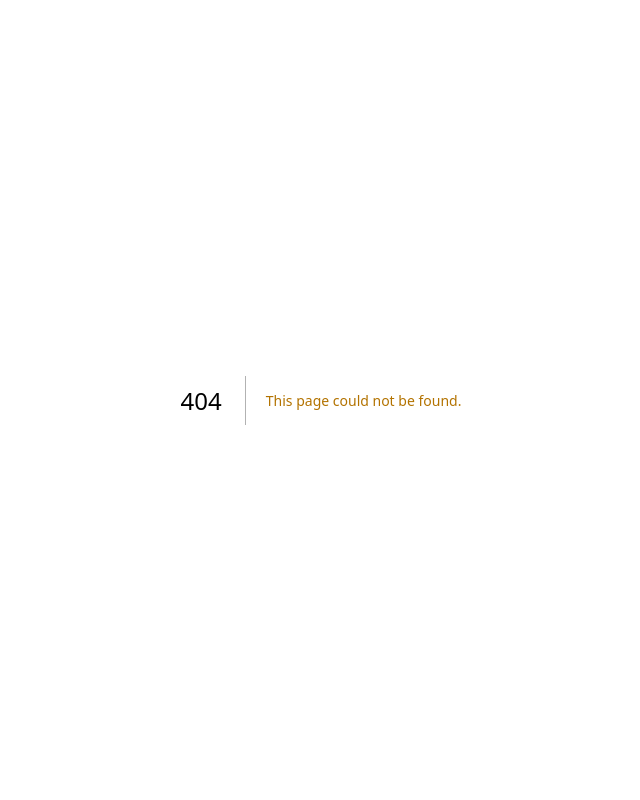
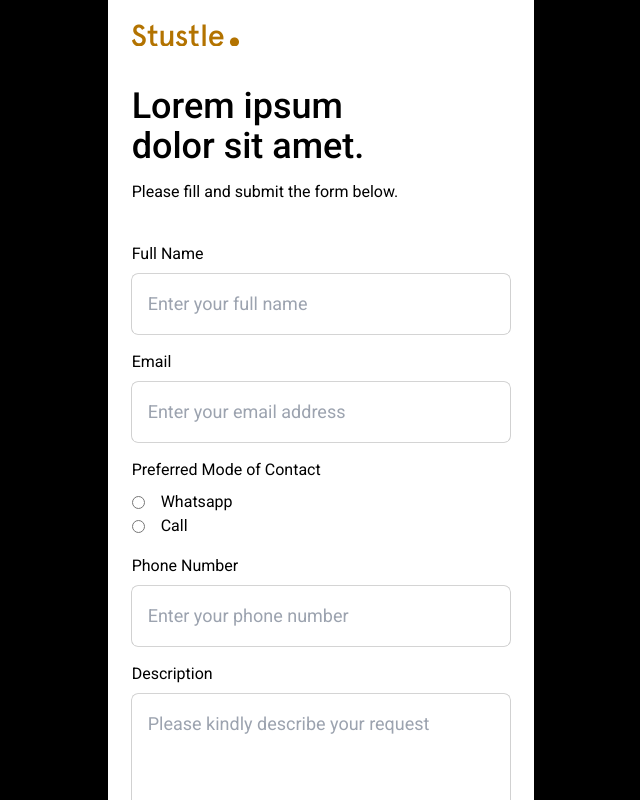
Before and after one commit to T-laye/Stustle__Landing__Page, a Next.js app: page /form in a window 1280 px wide. Before the commit this address had no page. Shown: the top 800 px of the page, without its empty margins (319-959 px from the left). Built offline with nearby package versions, Linux system fonts and the light colour scheme.

Commit message:
build: form page

```diff
--- a/src/components/Layout.js
+++ b/src/components/Layout.js
@@ -15,7 +15,6 @@ export default function Layout({ title }) {
       </Head>
       <div>
         <Main />
-
         <Footer />
       </div>
     </>
--- a/src/components/Layout/Header.js
+++ b/src/components/Layout/Header.js
@@ -68,10 +68,7 @@ export default function Header() {
               </Link>
             </li>
             <li className="text-sm">
-              <Link
-                href="https://tawk.to/chat/64105e254247f20fefe5cfca/1grfuvib9"
-                target="_blank"
-              >
+              <Link href="/form" target="_blank">
                 <button className={styles.btnPrimary}>Request a Service</button>
               </Link>
             </li>
@@ -118,10 +115,7 @@ export default function Header() {
             </Link>
           </li>
           <li className="text-sm">
-            <Link
-              href="https://tawk.to/chat/64105e254247f20fefe5cfca/1grfuvib9"
-              scroll={false}
-            >
+            <Link href="/form" scroll={false}>
               <button className={styles.btnPrimary}>Request a Service</button>
             </Link>
           </li>
--- /dev/null
+++ b/src/pages/form.js
@@ -0,0 +1,106 @@
+import Image from 'next/image';
+import Link from 'next/link';
+import logo from '../../public/logo/stustle.png';
+import Footer from '@/components/Layout/Footer';
+import styles from '../styles/Home.module.css';
+
+export default function FormScreen() {
+  return (
+    <>
+      <header className="mx-auto container bg-white p-6   lg:w-1/3">
+        <div>
+          <Link legacyBehavior href="/">
+            <a>
+              <Image height={22} width={107} src={logo} alt="Stustle Logo" />
+            </a>
+          </Link>
+        </div>
+      </header>
+      <div className=" px-6 bg-white container mx-auto py-4   lg:w-1/3 ">
+        <div className="w-3/4 mb-10">
+          <h2 className="text-4xl text-left text-black mb-4">
+            Lorem ipsum dolor sit amet.
+          </h2>
+          <p className="text-base leading-5">
+            Please fill and submit the form below.
+          </p>
+        </div>
+        <form
+          name="request"
+          data-netlify="true"
+          method="POST"
+          className=" items-center mb-20"
+          action="/success"
+        >
+          <div className="flex flex-col mb-4">
+            <label htmlFor="fullName">Full Name</label>
+            <input
+              name="fullName"
+              type="text"
+              id="fullName"
+              placeholder="Enter your full name"
+            />
+          </div>
+          <div className="flex flex-col mb-4">
+            <label htmlFor="email">Email</label>
+            <input
+              name="email"
+              type="email"
+              id="email"
+              placeholder="Enter your email address"
+            />
+          </div>
+          <div className="flex flex-col mb-4">
+            <label>Preferred Mode of Contact</label>
+            <div className="flex gap-4 items-center ">
+              <input
+                name="contact"
+                type="radio"
+                id="whatsapp"
+                value="Whatsapp"
+              />
+              <label className="m-0" htmlFor="whatsapp">
+                Whatsapp
+              </label>
+            </div>
+            <div className="flex gap-4 items-center ">
+              <input name="contact" type="radio" id="call" value="Call" />
+              <label className="m-0" htmlFor="call">
+                Call
+              </label>
+            </div>
+          </div>
+          <div className="flex flex-col mb-4">
+            <label htmlFor="phone">Phone Number</label>
+            <input
+              name="phone"
+              type="tel"
+              id="phone"
+              placeholder="Enter your phone number"
+            />
+          </div>
+          <div className="flex flex-col mb-4">
+            <label htmlFor="message">Description</label>
+            <textarea
+              rows="4"
+              cols="20"
+              name="message"
+              type="text"
+              id="message"
+              placeholder="Please kindly describe your request"
+            />
+          </div>
+          <div className="col-span-2">
+            <button
+              type="submit"
+              className={`${styles.btnPrimary} mt-10 w-full`}
+            >
+              Submit
+            </button>
+          </div>
+        </form>
+      </div>
+      <Footer />
+    </>
+  );
+}
--- /dev/null
+++ b/src/pages/success.js
@@ -0,0 +1,3 @@
+export default function SuccessPage() {
+  return <div className="text-white">success</div>;
+}
--- a/src/styles/globals.css
+++ b/src/styles/globals.css
@@ -44,6 +44,31 @@ section {
 
 footer {
   @apply container mx-auto px-6 py-6 bg-black;
+}
+
+label {
+  @apply text-base mb-2;
+}
+
+textarea,
+input[type='text'],
+input[type='tel'],
+input[type='email'] {
+  box-shadow: 0px 0px 0px 0.8px #c6c6c6;
+  @apply border-gray-3 p-4 rounded-md duration-300  w-full  text-lg;
+}
+
+textarea:focus,
+input[type='email']:focus,
+input[type='tel']:focus,
+input[type='text']:focus {
+  box-shadow: 0px 1px 3px 0.2px #c6c6c6;
+  @apply outline-0 border-0  duration-500;
+}
+
+textarea {
+  resize: none;
+  @apply p-4;
 }
 
 .icon {
```
